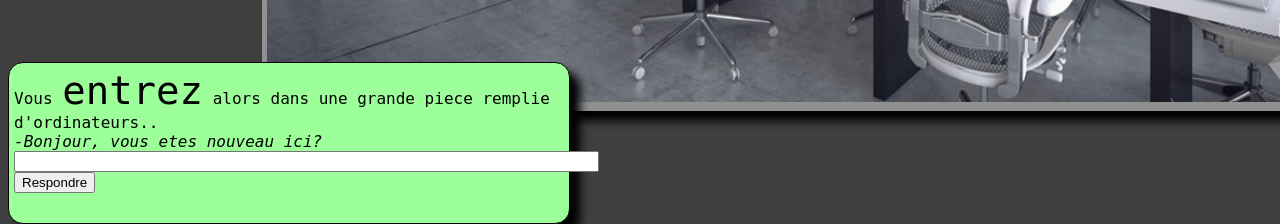
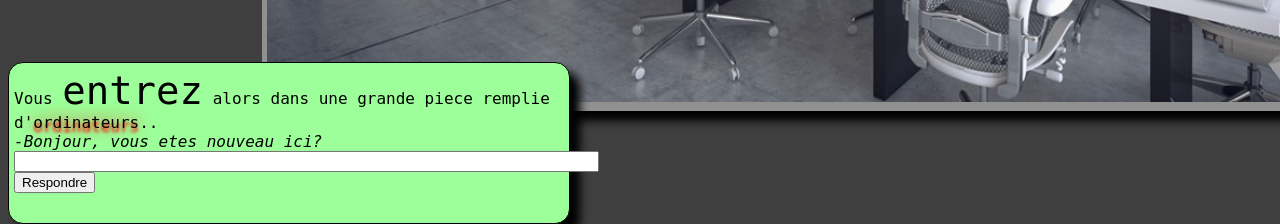
Before and after one commit to arepnovs/PHP-HTML-CSS-SQL-JavaScript-Pool, a PHP site: page /doft.html in a window 1280 px wide; the page is wider, and only the part inside the window is pictured. Shown: the part 748-972 px from the top of that part. Run offline with PHP 8.4, Linux system fonts and the light colour scheme.

Commit message:
modify underscore

```diff
--- a/Day00/ex02/doft.css
+++ b/Day00/ex02/doft.css
@@ -92,7 +92,7 @@ form {
 }
 
 .brick{
-    background: url("/nfs/2016/a/arepnovs/Downloads/brick.jpg");
+    background: url("resources/brick.jpg");
     width: 90%;
     height: 100px;
 }
@@ -131,6 +131,10 @@ form {
     margin-top: 550px;
 }
 
+.underscore {
+     text-shadow: 0px 4px 3px red, 0 0 1em red;
+}
+
 a:hover img  {
     border: 5px solid red;
     border-radius: 10px;
```
